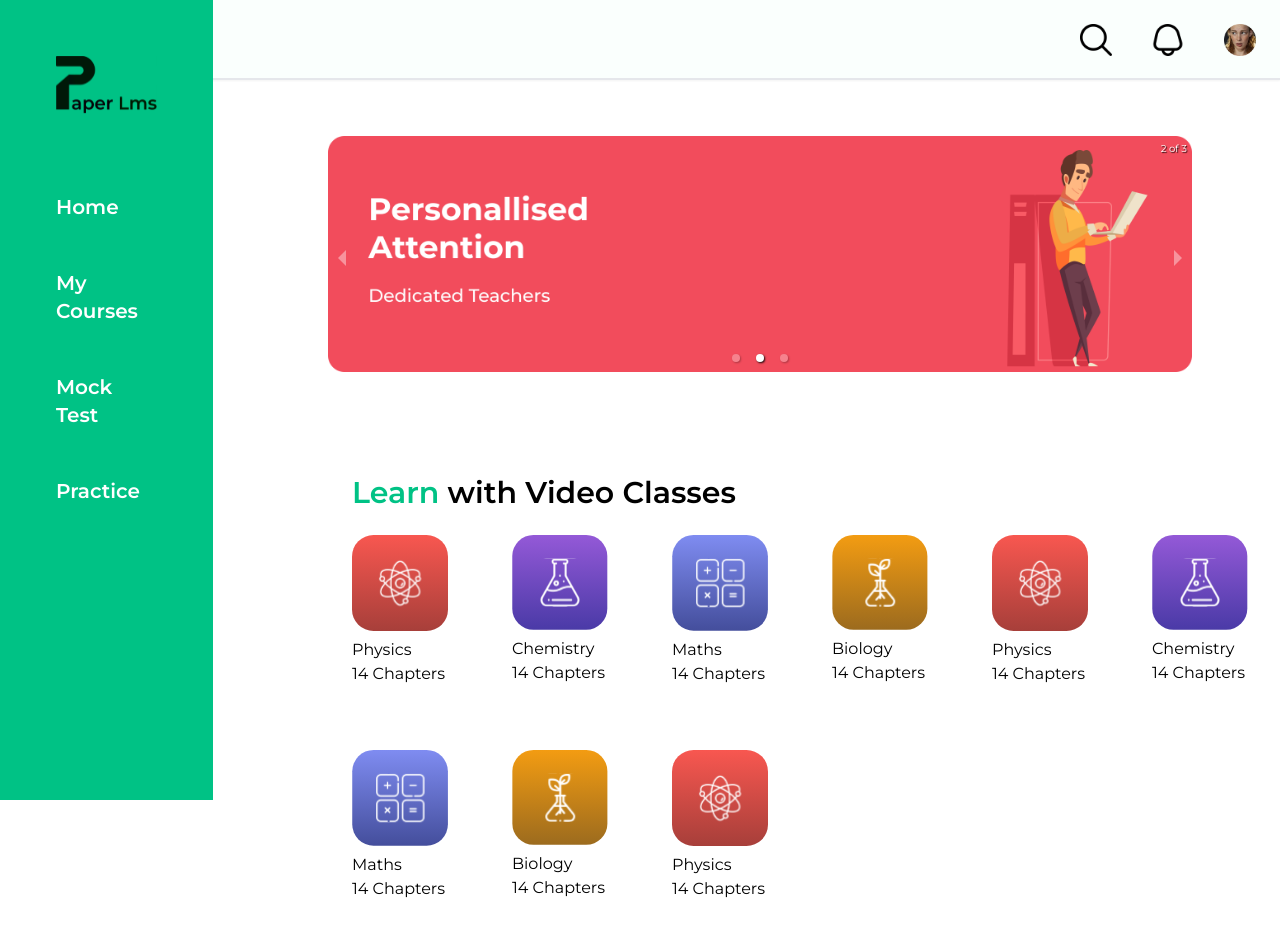
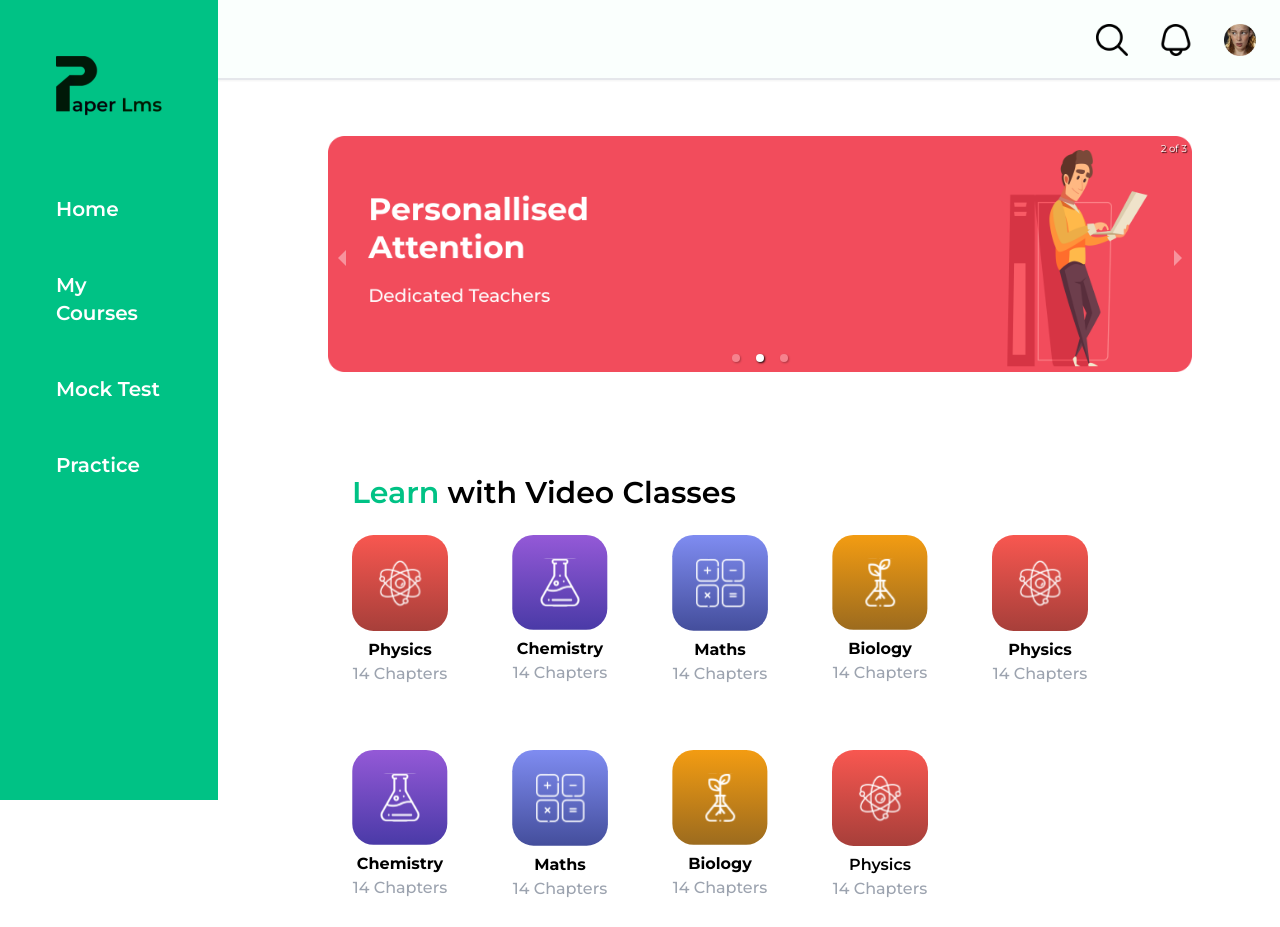
Before and after one commit to Ashrayaa/Elearning-react-project, a Next.js app: page /elearninghome in a window 1280 px wide. Shown: the top 927 px of the page. Built offline with nearby package versions, Linux system fonts and the light colour scheme.

Commit message:
first commit

```diff
--- a/components/Header.tsx
+++ b/components/Header.tsx
@@ -19,10 +19,13 @@ export default function Header({}: Props) {
     setNav(!nav);
   };
   return (
-    <div className="lg:w-screen lg:h-20 h-20 shadow-sm border-b-2 bg-[#FAFFFD] lg:shadow-sm lg:border-b-2 lg:bg-[#FAFFFD]">
+    <div className="lg:h-20 h-20 shadow-sm border-b-2 bg-[#FAFFFD] lg:shadow-sm lg:border-b-2 lg:bg-[#FAFFFD]">
       {/* Mobile first approach : Menu icon, logo and other icons are shown on the nav bar */}
-      <div className="flex lg:flex p-6 space-x-10 lg:flex-row lg:justify-end" onClick={handleNav}>
-        <div className="md:hidden">
+      <div
+        className="flex lg:flex p-6 space-x-10 lg:flex-row md:justify-end"
+        onClick={handleNav}
+      >
+        <div className="lg:hidden">
           {!nav ? (
             <AiOutlineClose size={35} color={"black"} />
           ) : (
@@ -32,6 +35,7 @@ export default function Header({}: Props) {
         <div className="w-16 md:hidden">
           <Image src={Logopaperlms} />
         </div>
+        <div className="flex gap-8 ">
           <div className="w-8">
             <Image src={Searchicon} />
           </div>
@@ -42,12 +46,12 @@ export default function Header({}: Props) {
             <Image src={Avatar} />
           </div>
         </div>
-
+      </div>
 
       <div
         className={
           !nav
-            ? " fixed p-8 lg:w-2/12 lg:top-0 lg:p-14 left-0 top-[9%] h-full w-[77%] lg:fixed z-10 bg-[#00C285] ease-in-out duration-150"
+            ? " fixed p-8 lg:w-[17%] sm:w-[49%] md:w-[60%] sm:top-0 lg:p-14 left-0 top-[12%] h-full w-[77%] lg:fixed z-10 bg-[#00C285] ease-in-out duration-150"
             : "fixed left-[100%]"
         }
       >
--- a/components/Liveclass.tsx
+++ b/components/Liveclass.tsx
@@ -1,22 +1,19 @@
-import React from 'react'
-import Frame from "/public/frame.png"
+import React from "react";
+import Frame from "/public/frame.png";
 import Image from "next/image";
 
-type Props = {}
+type Props = {};
 
-export default function
-({}: Props) {
+export default function ({}: Props) {
   return (
-    <div className="lg:ml-80 ">
-    <h2 className="text-xl ml-8 font-semibold lg:text-3xl">
-      <span className="text-[#00C285]">Learn</span>{" "}
-      with Live Classes
-    </h2>
-    <div className='lg:flex lg:flex-row lg:gap-8 lg:py-12 flex flex-col gap-6 p-4 lg:mr-12'>
-        <Image src={Frame}/>
-        <Image src={Frame}/>
+    <div className="lg:ml-80 mt-8 lg:m-14">
+      <h2 className="text-xl ml-8 font-semibold lg:text-3xl">
+        <span className="text-[#00C285]">Learn</span> with Live Classes
+      </h2>
+      <div className="lg:flex lg:flex-row lg:gap-8 lg:py-12 flex flex-col gap-6 p-4 lg:mr-12">
+        <Image src={Frame} />
+        <Image src={Frame} />
+      </div>
     </div>
-
-  </div>
-  )
+  );
 }
--- a/components/Videoclass.tsx
+++ b/components/Videoclass.tsx
@@ -1,71 +1,88 @@
 import React from "react";
-import Physics from "/public/physics.svg"
+import Physics from "/public/physics.svg";
 import Image from "next/image";
-import Chemistry from "/public/chemistry.svg"
-import Maths from "/public/maths.svg"
-import Biology from "/public/biology.svg"
+import Chemistry from "/public/chemistry.svg";
+import Maths from "/public/maths.svg";
+import Biology from "/public/biology.svg";
 
 type Props = {};
 
 export default function Videoclass({}: Props) {
   return (
-    <div className="lg:ml-80 ">
+    <div className="lg:ml-80">
       <h2 className="text-xl ml-8 font-semibold lg:text-3xl">
-        <span className="text-[#00C285]">Learn</span>{" "}
-        with Video Classes
+        <span className="text-[#00C285]">Learn</span> with Video Classes
       </h2>
-    <div className="flex flex-wrap p-6 gap-4 mx-2 lg:gap-16">
+      <div className="flex w-screen sm:w-[100%] md:w-[90%] flex-wrap p-6 gap-4 mx-2 sm:gap-16">
         <div className="w-24">
           <Image src={Physics} />
-            <h4>Physics</h4>
-            <p>14 Chapters</p>
+          <div className="flex flex-col items-center">
+            <h1 className="font-bold">Physics</h1>
+            <p className="text-gray-400 font-medium">14 Chapters</p>
+          </div>
         </div>
 
         <div className="w-24">
           <Image src={Chemistry} />
-            <h4>Chemistry</h4>
-            <p>14 Chapters</p>
+          <div className="flex flex-col items-center">
+            <h4 className="font-bold">Chemistry</h4>
+            <p className="text-gray-400 font-medium">14 Chapters</p>
+          </div>
         </div>
 
         <div className="w-24">
           <Image src={Maths} />
-            <h4>Maths</h4>
-            <p>14 Chapters</p>
+          <div className="flex flex-col items-center">
+            <h4 className="font-bold">Maths</h4>
+            <p className="text-gray-400 font-medium">14 Chapters</p>
+          </div>
         </div>
 
         <div className="w-24">
           <Image src={Biology} />
-            <h4>Biology</h4>
-            <p>14 Chapters</p>
+          <div className="flex flex-col items-center">
+            <h4 className="font-bold">Biology</h4>
+            <p className="text-gray-400 font-medium">14 Chapters</p>
+          </div>
         </div>
         <div className="w-24">
           <Image src={Physics} />
-            <h4>Physics</h4>
-            <p>14 Chapters</p>
+          <div className="flex flex-col items-center">
+            <h4 className="font-bold">Physics</h4>
+            <p className="text-gray-400 font-medium">14 Chapters</p>
+          </div>
         </div>
 
         <div className="w-24 ">
           <Image src={Chemistry} />
-            <h4>Chemistry</h4>
-            <p>14 Chapters</p>
+          <div className="flex flex-col items-center">
+            <h4 className="font-bold">Chemistry</h4>
+            <p className="text-gray-400 font-medium">14 Chapters</p>
+          </div>
         </div>
 
         <div className="w-24">
           <Image src={Maths} />
-            <h4>Maths</h4>
-            <p>14 Chapters</p>
+          <div className="flex flex-col items-center">
+            <h4 className="font-bold">Maths</h4>
+            <p className="text-gray-400 font-medium">14 Chapters</p>
+          </div>
         </div>
 
         <div className="w-24">
           <Image src={Biology} />
-            <h4>Biology</h4>
-            <p>14 Chapters</p>
+          <div className="flex flex-col items-center">
+            <h4 className="font-bold">Biology</h4>
+            <p className="text-gray-400 font-medium">14 Chapters</p>
+          </div>
         </div>
 
         <div className="w-24">
           <Image src={Physics} />
-            <h4>Physics</h4>
-            <p>14 Chapters</p>
+          <div className="flex flex-col items-center">
+            <h4 className="font-semibold">Physics</h4>
+            <p className="text-gray-400 font-medium">14 Chapters</p>
+          </div>
         </div>
       </div>
     </div>
```
Lines whose indentation alone changed are shown as unchanged.
